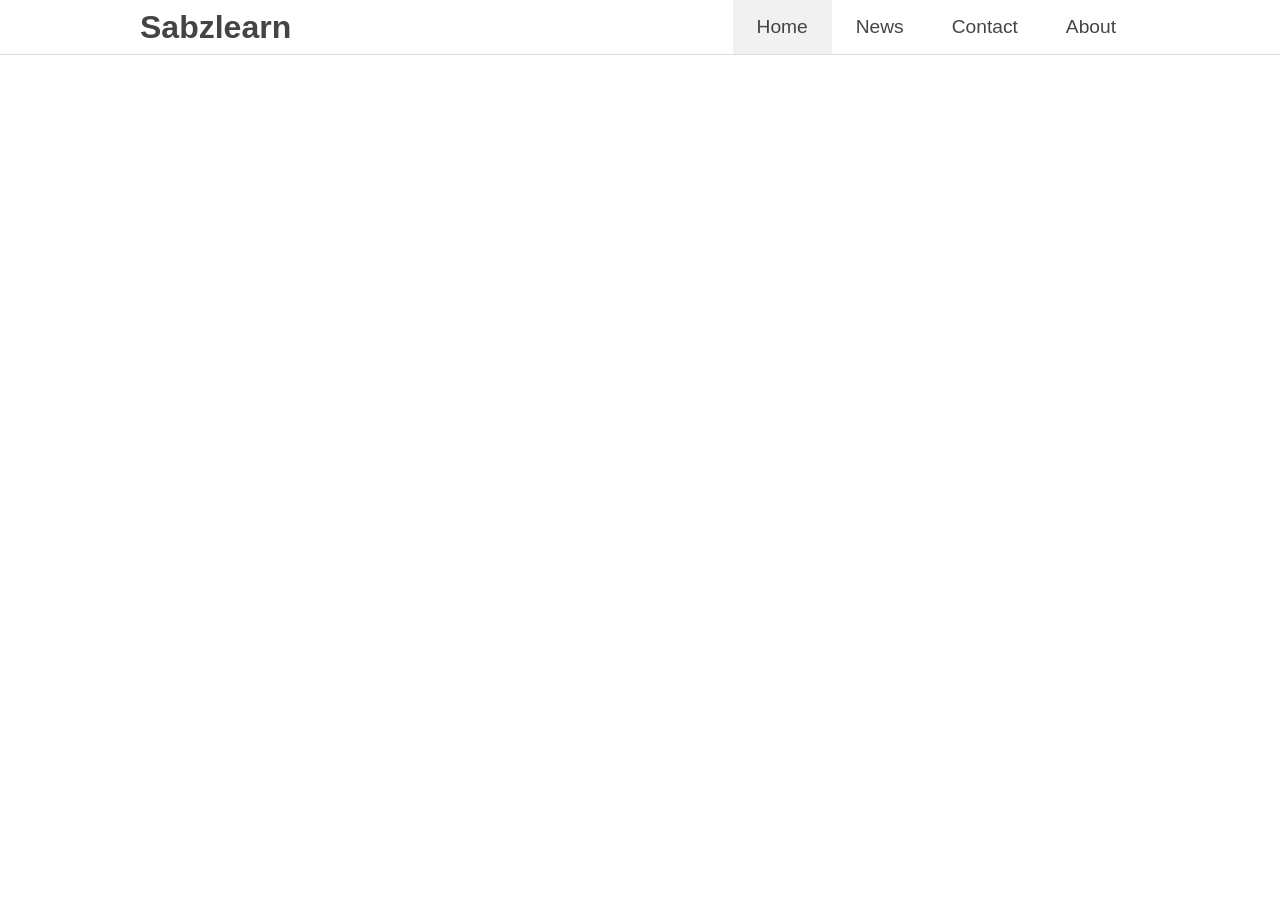
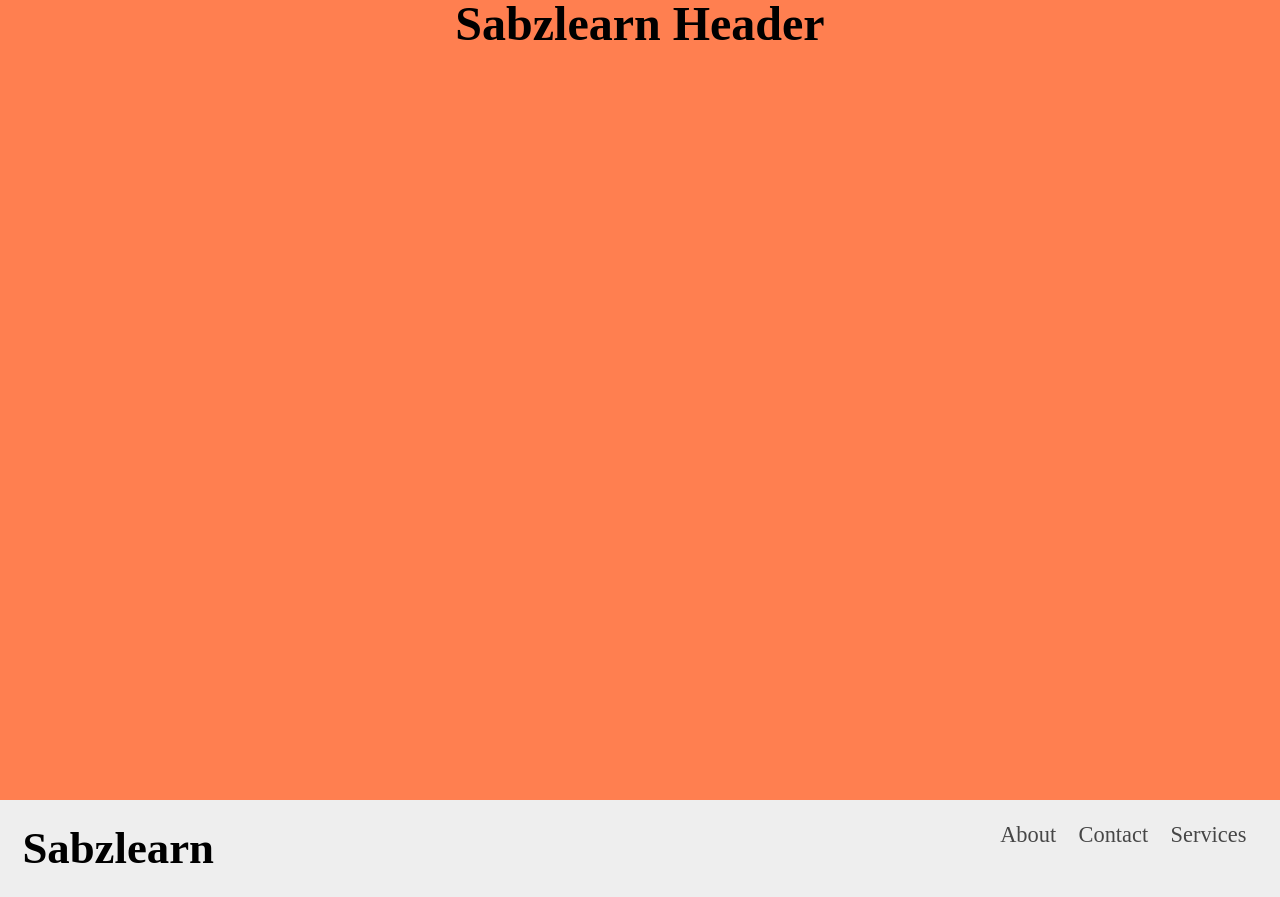
Before and after one commit to Mzhgn/Navbar-REACT, a React (Create React App) app: page / in a window 1280 px wide. Before the commit the page ends 800 px from the top, so only its background shows below. Built offline with nearby package versions, Linux system fonts and the light colour scheme.

Commit message:
header and navbar made

```diff
--- a/src/App.css
+++ /dev/null
@@ -1,53 +0,0 @@
-* {
-  margin: 0;
-  padding: 0;
-}
-
-.nav-background {
-  width: 100%;
-  background-color: #fff;
-  border-bottom: 1px solid #ddd;
-}
-.nav-container {
-  display: flex;
-  justify-content: space-between;
-  max-width: 1000px;
-  font-family: sans-serif;
-  margin: 0 auto;
-}
-.nav-header {
-  display: flex;
-  justify-content: space-between;
-  align-items: center;
-}
-.nav-logo {
-  color: #444;
-  text-decoration: none;
-}
-.nav-logo:hover {
-  color: #666;
-}
-.nav-ul {
-  display: flex;
-  max-width: 700px;
-}
-.nav-ul li {
-  display: flex;
-}
-.nav-link {
-  flex: 3;
-  color: #444;
-  font-weight: 500;
-  font-size: 1.2rem;
-  transition: all 200ms ease-in-out;
-  padding: 1rem 1.5rem;
-  flex-basis: auto;
-  text-decoration: none;
-}
-
-.nav-link:hover {
-  background-color: #f1f1f1;
-}
-.active-link {
-  background-color: #f1f1f1;
-}
--- a/src/App.js
+++ b/src/App.js
@@ -1,42 +1,9 @@
 import React from "react";
-import "./App.css";
-
+import Header from "./Header/Header";
 function App() {
   return (
-    <div className="nav-background">
-      <div className="nav-container">
-        <header className="nav-header">
-          <h1>
-            <a href="#" className="nav-logo">
-              Sabzlearn
-            </a>
-          </h1>
-        </header>
-        <nav>
-          <ul className="nav-ul">
-            <li>
-              <a href="#" className="nav-link  active-link">
-                Home
-              </a>
-            </li>
-            <li>
-              <a href="#" className="nav-link">
-                News
-              </a>
-            </li>
-            <li>
-              <a href="#" className="nav-link">
-                Contact
-              </a>
-            </li>
-            <li>
-              <a href="#" className="nav-link">
-                About
-              </a>
-            </li>
-          </ul>
-        </nav>
-      </div>
+    <div>
+      <Header />
     </div>
   );
 }
--- /dev/null
+++ b/src/Header/Header.css
@@ -0,0 +1,24 @@
+* {
+  padding: 0;
+  box-sizing: border-box;
+}
+
+body {
+  margin: 0;
+  background-color: #eee;
+}
+
+section {
+  height: 100vh;
+  background-color: coral;
+}
+
+section span {
+  margin: 0;
+  text-align: center;
+  line-height: 1;
+  display: block;
+  font-weight: 700;
+  font-size: 300%;
+  padding-top: calc(50vh-20pt);
+}
--- /dev/null
+++ b/src/Header/Header.js
@@ -0,0 +1,14 @@
+import "./Header.css";
+import Navbar from "./Navbar";
+
+function Header() {
+  return (
+    <div>
+      <section>
+        <span>Sabzlearn Header</span>
+      </section>
+      <Navbar />
+    </div>
+  );
+}
+export default Header;
--- /dev/null
+++ b/src/Header/Navbar.css
@@ -0,0 +1,32 @@
+header {
+  width: 100%;
+  padding: 1em;
+  font-size: 140%;
+  position: absolute;
+  left: 0;
+  top: 100vh;
+  text-align: left;
+}
+
+header h1 {
+  font-weight: 600;
+  display: initial;
+  margin: 0;
+  padding: 0;
+}
+
+nav {
+  float: right;
+}
+
+nav a {
+  display: inline-block;
+  text-decoration: none;
+  padding: 0 0.5em;
+  color: #000;
+  transition: all 200ms linear;
+  opacity: 0.7;
+}
+nav a:hover {
+  opacity: 1;
+}
--- /dev/null
+++ b/src/Header/Navbar.js
@@ -0,0 +1,16 @@
+import "./Navbar.css";
+
+function Navbar() {
+  return (
+    <header>
+      <h1>Sabzlearn</h1>
+      <nav>
+        <a href="#">About</a>
+        <a href="#">Contact</a>
+        <a href="#">Services</a>
+      </nav>
+    </header>
+  );
+}
+
+export default Navbar;
--- a/src/index.css
+++ /dev/null
@@ -1,13 +0,0 @@
-body {
-  margin: 0;
-  font-family: -apple-system, BlinkMacSystemFont, 'Segoe UI', 'Roboto', 'Oxygen',
-    'Ubuntu', 'Cantarell', 'Fira Sans', 'Droid Sans', 'Helvetica Neue',
-    sans-serif;
-  -webkit-font-smoothing: antialiased;
-  -moz-osx-font-smoothing: grayscale;
-}
-
-code {
-  font-family: source-code-pro, Menlo, Monaco, Consolas, 'Courier New',
-    monospace;
-}
```
Also changed, not shown: src/index.js (+5 -6 lines), src/logo.svg (deleted), 1 other file (tests, documents, lock files or other folders).
